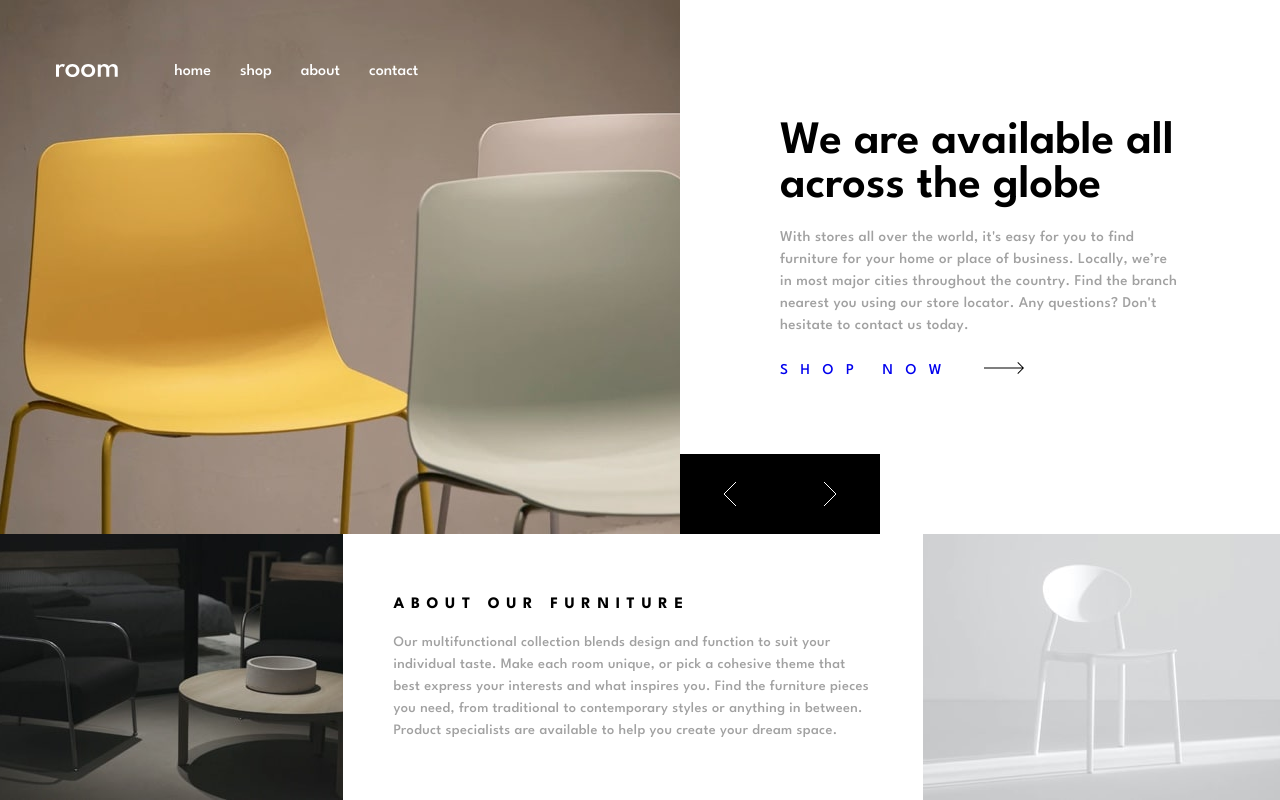
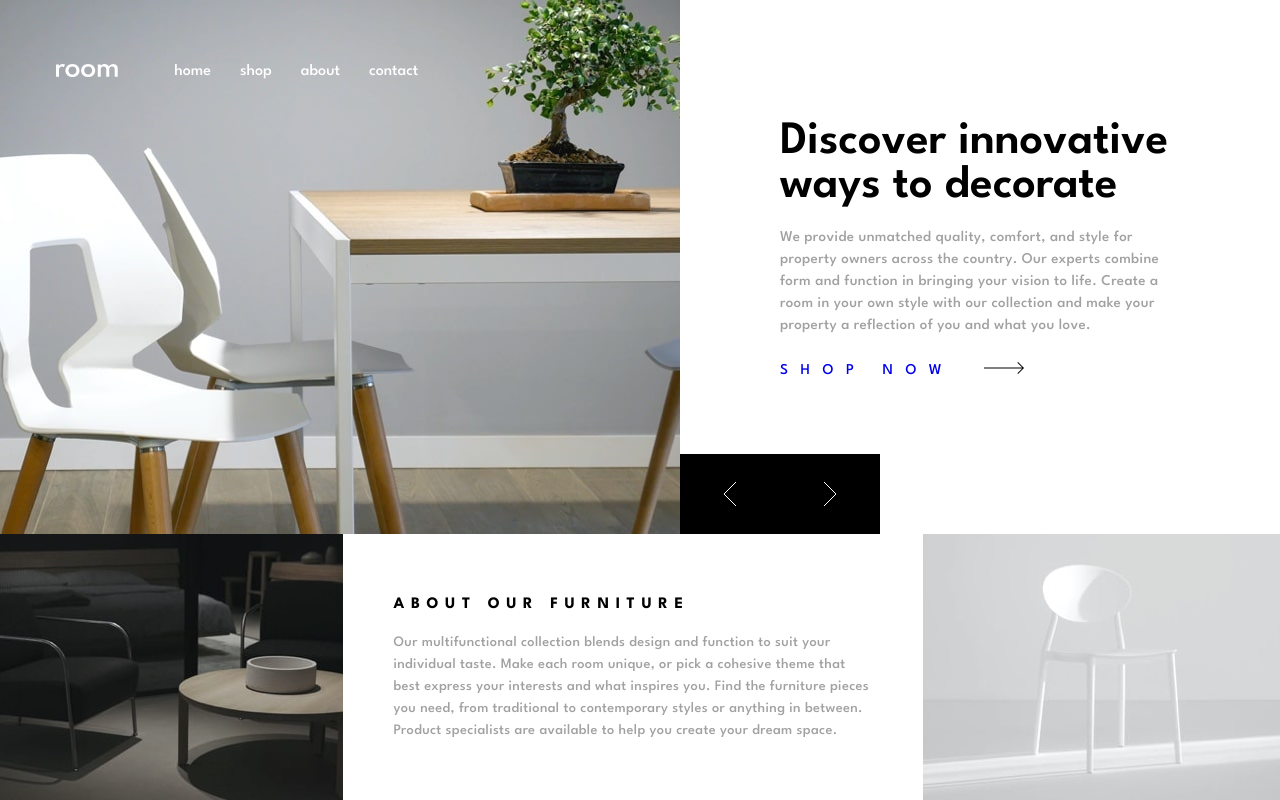
Before and after one commit to thorrellt/room, a React (Vite) app: page / in a window 1280 px wide. Built offline with nearby package versions, Linux system fonts and the light colour scheme.

Commit message:
update stating state for slide and menu

```diff
--- a/src/components/App.jsx
+++ b/src/components/App.jsx
@@ -12,7 +12,7 @@ import data from '../data.js'
 
 function App() {
 
-  const [navActive, setNavActive] = useState(true);
+  const [navActive, setNavActive] = useState(false);
   const toggleNav = () => {
     setNavActive(prevNav => !prevNav)
   }
@@ -31,7 +31,7 @@ function App() {
   }, [])
 
   const [slideState, setSlideState] = useState(() => ({
-    currId: 1,
+    currId: 0,
     direction: 'slide-right'
   }))
 
--- a/src/components/Heading.jsx
+++ b/src/components/Heading.jsx
@@ -21,7 +21,7 @@ export default function Header(props) {
 
     const { windowWidth, slideState, slideLeft, slideRight } = props
 
-    const [usedId, setUsedId] = useState(1)
+    const [usedId, setUsedId] = useState(0)
 
 
     useEffect(() => {
```
Also changed, not shown: 7 other files (tests, documents, lock files or other folders).
